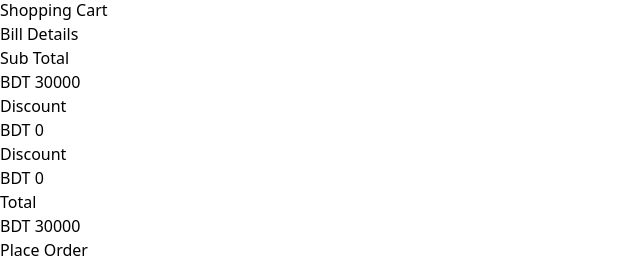
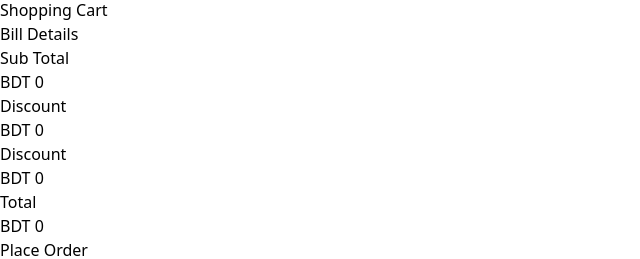
Before and after one commit to shariar-duke/product_cart_react_redux, a React (Vite) app: page /cart in a window 1280 px wide. Shown: the part 1601-1860 px from the top of the page, without its empty margins (0-640 px from the left). Built offline with nearby package versions, Linux system fonts and the light colour scheme.

Commit message:
total product calculated

```diff
--- a/src/comonents/AddProduct.jsx
+++ b/src/comonents/AddProduct.jsx
@@ -24,7 +24,7 @@ export default function AddProduct() {
 
   const handleSubmit = (e) => {
     e.preventDefault();
-    console.log("Current form status is", state)
+
     dispatch(added(state))
 
 
--- a/src/comonents/Cart.jsx
+++ b/src/comonents/Cart.jsx
@@ -3,7 +3,12 @@ import CartItem from "./CartItem";
 import PriceBox from "./PriceBox";
 export default function Cart() {
   const allCarts = useSelector((state) => state.cart);
-  console.log("All the carts are", allCarts);
+
+  const totalPrice = allCarts.reduce((initial, product) => initial + (Number(product.quantity) * Number(product.price)), 0);
+
+  console.log(totalPrice)
+
+console.log("All carts are ", allCarts)
   return (
     <div className="mt-[120px] px-[30px] grid grid-cols-3 gap-[36px]">
       <div className="col-span-2">
@@ -14,7 +19,7 @@ export default function Cart() {
         </div>
       </div>
       <div className="col-span-1">
-        <PriceBox />
+        <PriceBox totalPrice ={totalPrice} />
       </div>
     </div>
   );
--- a/src/comonents/PriceBox.jsx
+++ b/src/comonents/PriceBox.jsx
@@ -1,4 +1,5 @@
-export default function PriceBox() {
+/* eslint-disable react/prop-types */
+export default function PriceBox({totalPrice}) {
   return (
     <div className="max-w-[400px] rounded-md p-[20px] shadow-xl border border-gray-200">
       <p className="text-center font-bold text-[20px]">Bill Details</p>
@@ -6,7 +7,7 @@ export default function PriceBox() {
       <div className="mt-[30px] flex flex-col gap-[6px]">
         <div className="flex justify-between">
           <p className="text-gray-600 text-[16px]">Sub Total</p>
-          <p className="text-gray-600 text-[16px]">BDT 30000</p>
+          <p className="text-gray-600 text-[16px]">BDT {totalPrice}</p>
         </div>
 
         <div className="flex justify-between">
@@ -20,7 +21,7 @@ export default function PriceBox() {
         </div>
         <div className="flex justify-between">
           <p className="font-bold text-[16px]">Total</p>
-          <p className="font-bold text-[16px]">BDT 30000</p>
+          <p className="font-bold text-[16px]">BDT {totalPrice}</p>
         </div>
         <button className="w-full bg-black text-white rounded-lg text-[16px] font-bold bg-[#272727] mt-[20px] py-[4px]">Place Order</button>
       </div>
```
